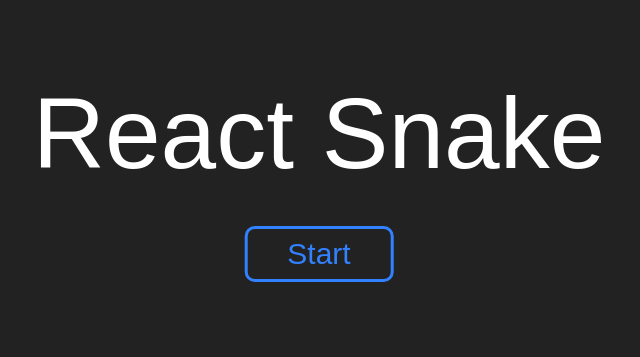
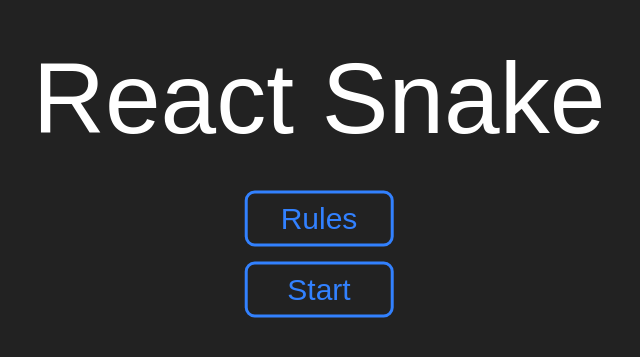
Before and after one commit to mit6148-workshops/snake-react, a React app: page / in a window 1280 px wide. Shown: the part 151-508 px from the top of the page, without its empty margins (321-961 px from the left). Built offline with nearby package versions, Linux system fonts and the light colour scheme; the HTML template or start-up script is replaced by a standard one.

Commit message:
homepage link

```diff
--- a/client/src/components/HomePage.js
+++ b/client/src/components/HomePage.js
@@ -2,12 +2,14 @@ import React from "react";
 import "../css/homepage.css";
 import "../css/app.css";
 import GameTitle from "./GameTitle";
+import Link from "react-router-dom/es/Link";
 
 export default class HomePage extends React.Component {
   render() {
     return (
       <div className="center">
         <GameTitle />
+        <Link to="/rules" className={"button"}>Rules</Link>
         <div className="button" onClick={this.props.onClickStart}>Start</div>
       </div>
     );
```
